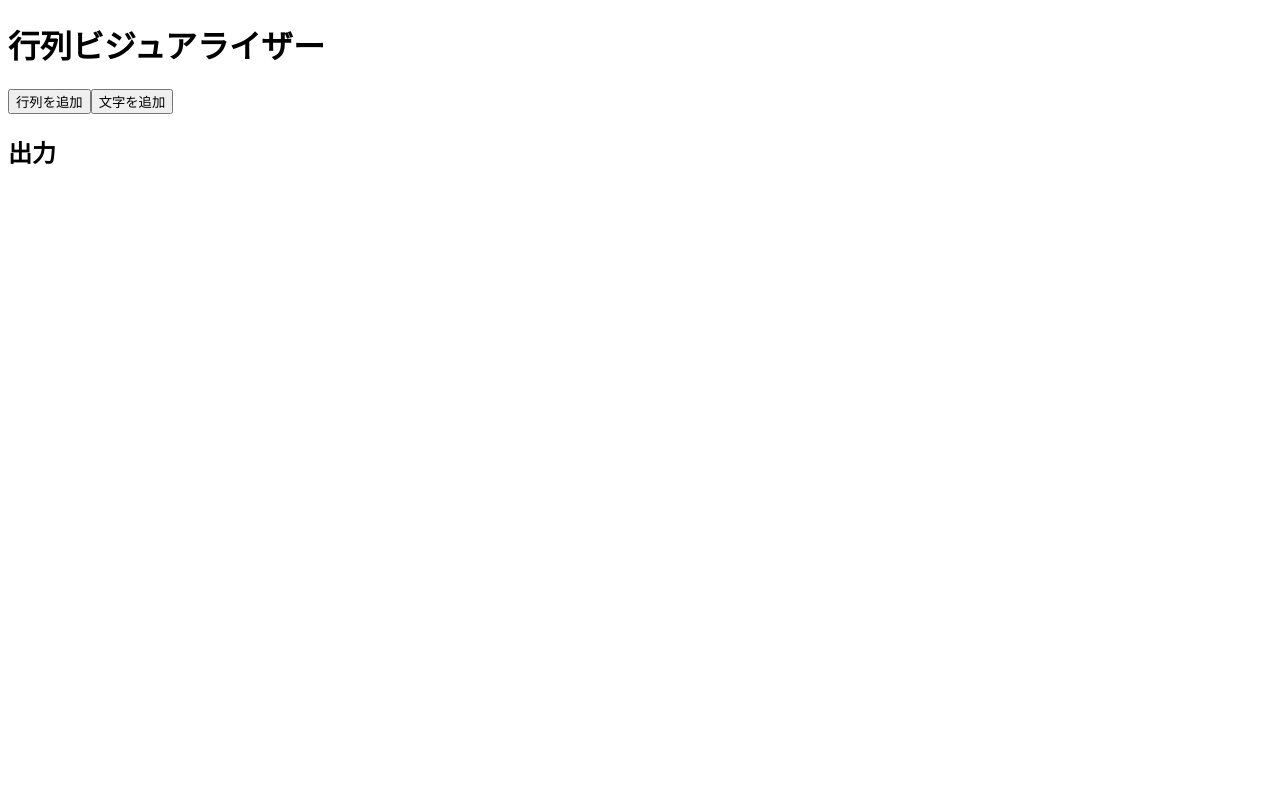
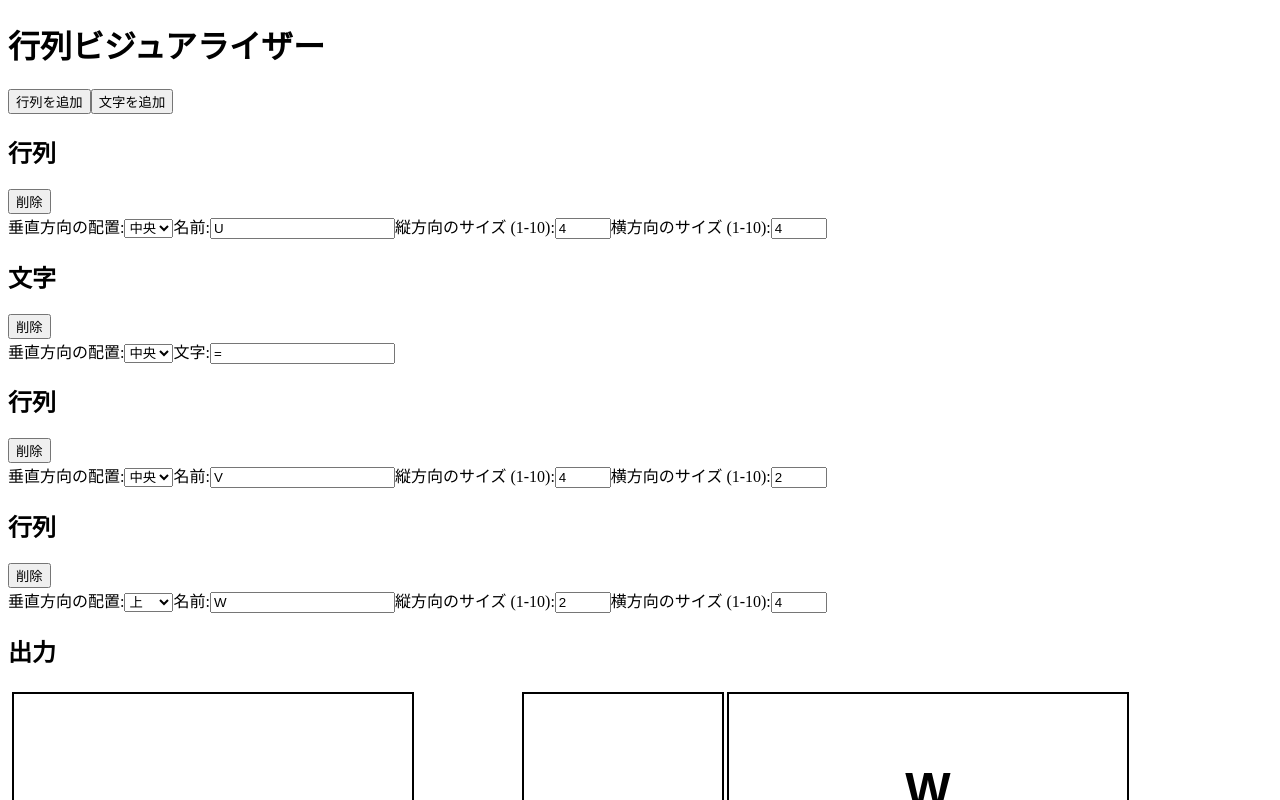
Before and after one commit to senntou/matvis, a React (Vite) app: page / in a window 1280 px wide. Shown: the top 800 px of the page. Built offline with nearby package versions, Linux system fonts and the light colour scheme; the HTML template or start-up script is replaced by a standard one.

Commit message:
feat: implement initial value

```diff
--- a/src/App.tsx
+++ b/src/App.tsx
@@ -3,8 +3,15 @@ import OutputHandler from "./components/OutputHandler";
 import MatrixInput from "./components/MatrixInput";
 import { MatrixOrChar } from "./types/types";
 
+const INITIAL_ITEMS: MatrixOrChar[] = [
+  { id: -1, rows: 4, columns: 4, name: "U" },
+  { id: -2, char: "=", verticalAlignment: "middle" },
+  { id: -3, rows: 4, columns: 2, name: "V" },
+  { id: -4, rows: 2, columns: 4, name: "W", verticalAlignment: "top" },
+];
+
 function App() {
-  const [items, setItems] = useState<MatrixOrChar[]>([]);
+  const [items, setItems] = useState<MatrixOrChar[]>(INITIAL_ITEMS);
   const [nextId, setNextId] = useState<number>(1);
 
   const handleAddMatrix = () => {
--- a/src/components/MatrixInput.tsx
+++ b/src/components/MatrixInput.tsx
@@ -24,7 +24,7 @@ const MatrixInput: React.FC<MatrixInputProps> = ({
   return (
     <div className="matrix-input">
       <div className="matrix-input-header">
-        <h2>ID: {item.id}</h2>
+        {"rows" in item && "columns" in item ? <h2>行列</h2> : <h2>文字</h2>}
         <button onClick={() => onDelete()}>削除</button>
       </div>
 
```
